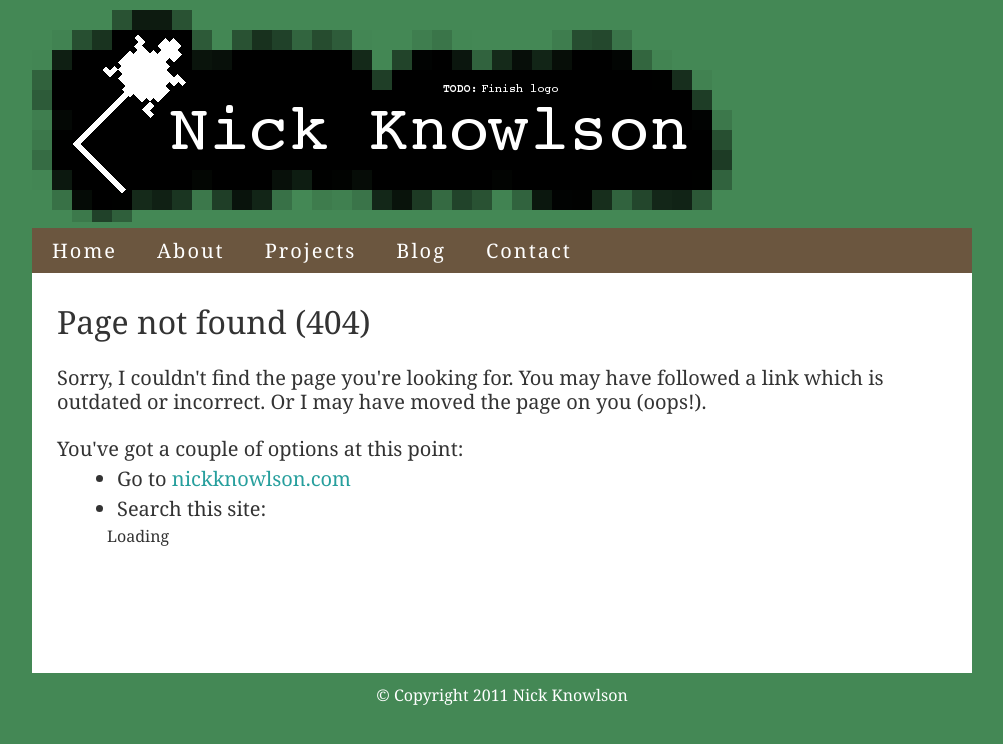
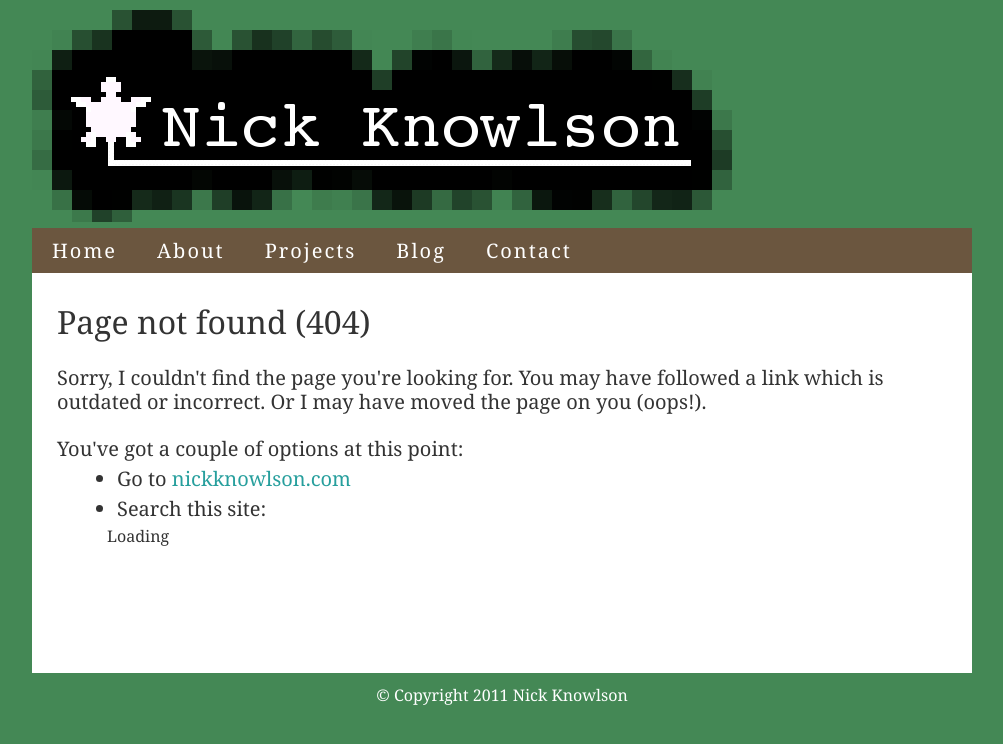
Before and after one commit to nickknw/nickknowlson.com, a Jekyll site: the page built from 404.html, in a window 1280 px wide. Shown: the top 744 px of the page, without its empty margins (138-1141 px from the left). Built offline with Jekyll 4.4.1, drawn with Linux system fonts in a browser that asks for light colours; nearby versions of some CDN libraries; comment, search, counter and statistics services are not loaded.

Commit message:
change logo

```diff
--- a/_layouts/base.html
+++ b/_layouts/base.html
@@ -47,7 +47,7 @@
     </head>
     <body>
 	<div id="header" class="grid grid-16">
-            <a href="/"><img src="/img/logos/logo3.png" alt="logo" /></a>
+            <a href="/"><img src="/img/logos/logo5.png" alt="logo" /></a>
             <ul id="nav">
                 <li><a class="{{page.home}}" href="/">Home</a></li>
                 <li><a class="{{page.about}}" href="/about/">About</a></li>
```
Also changed, not shown: img/logos/logo5.png (added).
